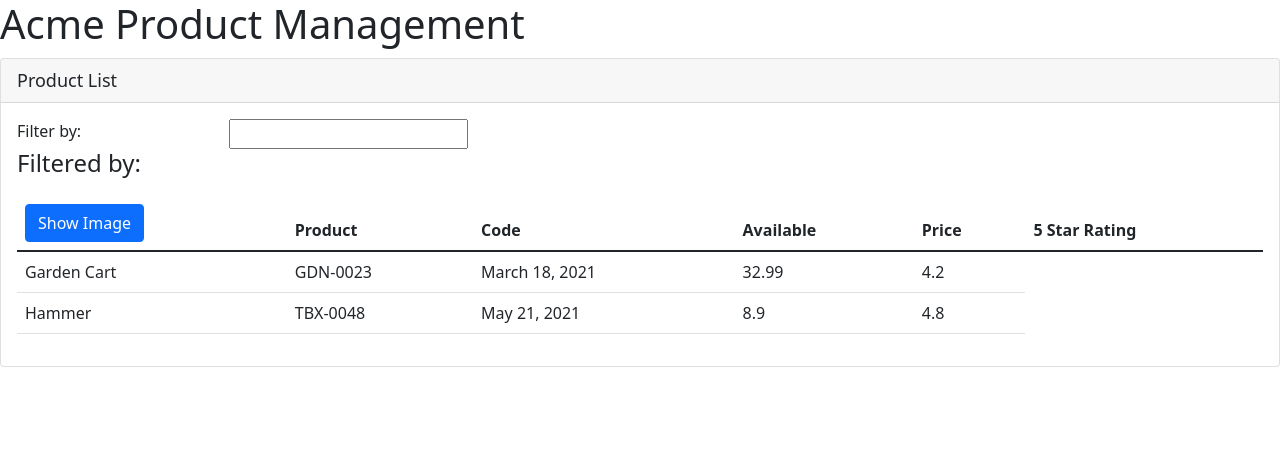
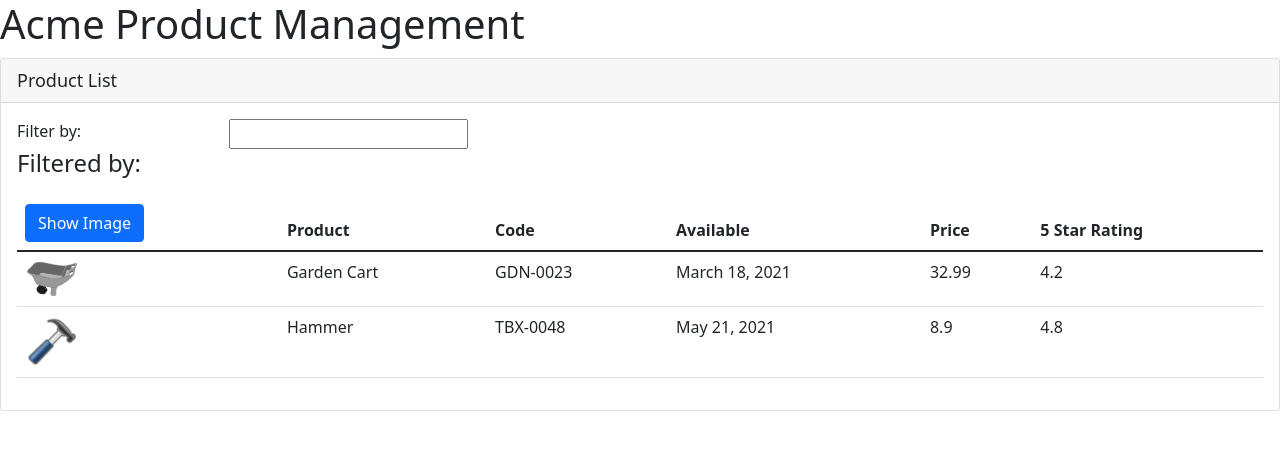
Before and after one commit to colinlwhite/AngularGettingStarted, an Angular app: page /products in a window 1280 px wide. Shown: the top 450 px of the page. Built offline with nearby package versions, Linux system fonts and the light colour scheme.

Commit message:
added property binding

```diff
--- a/src/app/products/product-list.component.html
+++ b/src/app/products/product-list.component.html
@@ -32,6 +32,11 @@
           </thead>
           <tbody>
             <tr *ngFor="let product of products">
+              <td>
+                <!-- Property Binding -->
+                <img [src]='product.imageUrl' [title]='product.productName'
+                [style.width.px]="imageWidth" [style.margin.px]="imageMargin" >
+              </td>
               <td>{{ product.productName }}</td>
               <td>{{ product.productCode }}</td>
               <td>{{ product.releaseDate }}</td>
--- a/src/app/products/product-list.component.ts
+++ b/src/app/products/product-list.component.ts
@@ -7,6 +7,8 @@ import { Component } from "@angular/core";
 
 export class ProductListComponent {
     pageTitle: string = 'Product List';
+    imageWidth: number = 50;
+    imageMargin: number = 2;
     products: any[] = [
         {
             "productId": 2,
```
